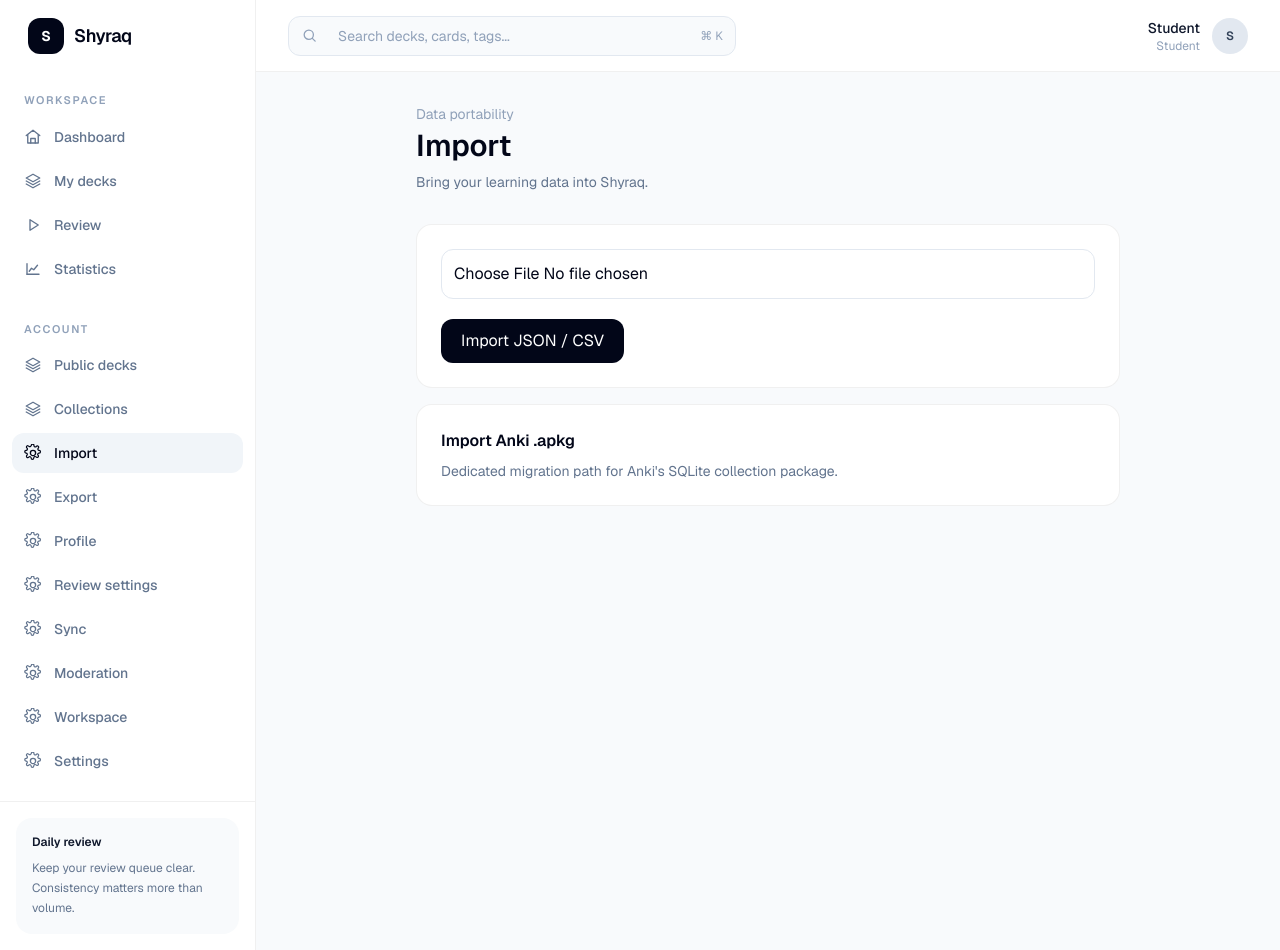
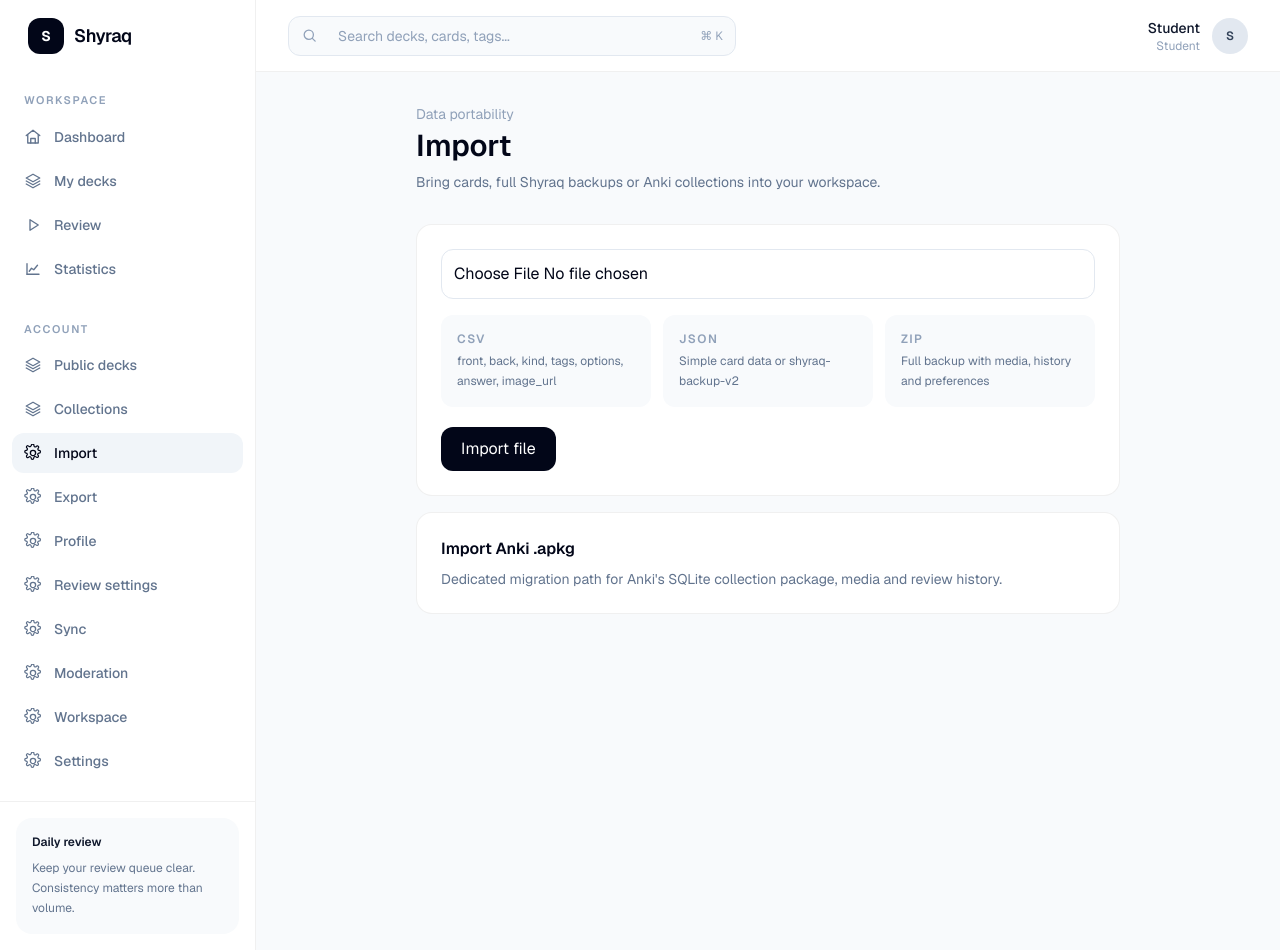
Before and after one commit to Dinislam2009/shyraq, a Next.js app: page /import in a window 1280 px wide. Built offline with nearby package versions, Linux system fonts and the light colour scheme; no server answers.

Commit message:
feat: expose full backup ZIP restore in import UI

```diff
--- a/src/app/import/page.tsx
+++ b/src/app/import/page.tsx
@@ -2,11 +2,25 @@ import {AppShell} from "@/components/app-shell";
 import Link from "next/link";
 import {importCards} from "@/app/import/actions";
 
-export default function ImportPage(){
+export default async function ImportPage(){
  return <AppShell><div className="mx-auto max-w-3xl px-5 py-8 sm:px-8">
-  <p className="text-sm text-slate-400">Data portability</p><h1 className="mt-1 text-3xl font-semibold">Import</h1>
-  <p className="mt-2 text-sm text-slate-500">Bring your learning data into Shyraq.</p>
-  <form action={importCards} className="mt-8 rounded-2xl border border-black/[0.06] bg-white p-6"><input required type="file" name="file" accept=".json,.csv,text/csv,application/json" className="block w-full rounded-xl border border-slate-200 p-3 text-sm"/><button className="mt-5 rounded-xl bg-slate-950 px-5 py-2.5 text-sm font-semibold text-white">Import JSON / CSV</button></form>
-  <Link href="/import/anki" className="mt-4 block rounded-2xl border border-black/[0.06] bg-white p-6 hover:bg-slate-50"><h2 className="font-semibold">Import Anki .apkg</h2><p className="mt-2 text-sm text-slate-500">Dedicated migration path for Anki's SQLite collection package.</p></Link>
+  <p className="text-sm text-slate-400">Data portability</p>
+  <h1 className="mt-1 text-3xl font-semibold">Import</h1>
+  <p className="mt-2 text-sm text-slate-500">Bring cards, full Shyraq backups or Anki collections into your workspace.</p>
+
+  <form action={importCards} className="mt-8 rounded-2xl border border-black/[0.06] bg-white p-6">
+   <input required type="file" name="file" accept=".json,.csv,.zip,text/csv,application/json,application/zip" className="block w-full rounded-xl border border-slate-200 p-3 text-sm"/>
+   <div className="mt-4 grid gap-3 sm:grid-cols-3">
+    <div className="rounded-xl bg-slate-50 p-4"><p className="text-xs font-semibold uppercase tracking-[0.12em] text-slate-400">CSV</p><p className="mt-1 text-xs leading-5 text-slate-500">front, back, kind, tags, options, answer, image_url</p></div>
+    <div className="rounded-xl bg-slate-50 p-4"><p className="text-xs font-semibold uppercase tracking-[0.12em] text-slate-400">JSON</p><p className="mt-1 text-xs leading-5 text-slate-500">Simple card data or shyraq-backup-v2</p></div>
+    <div className="rounded-xl bg-slate-50 p-4"><p className="text-xs font-semibold uppercase tracking-[0.12em] text-slate-400">ZIP</p><p className="mt-1 text-xs leading-5 text-slate-500">Full backup with media, history and preferences</p></div>
+   </div>
+   <button className="mt-5 rounded-xl bg-slate-950 px-5 py-2.5 text-sm font-semibold text-white">Import file</button>
+  </form>
+
+  <Link href="/import/anki" className="mt-4 block rounded-2xl border border-black/[0.06] bg-white p-6 hover:bg-slate-50">
+   <h2 className="font-semibold">Import Anki .apkg</h2>
+   <p className="mt-2 text-sm text-slate-500">Dedicated migration path for Anki's SQLite collection package, media and review history.</p>
+  </Link>
  </div></AppShell>;
 }
```
